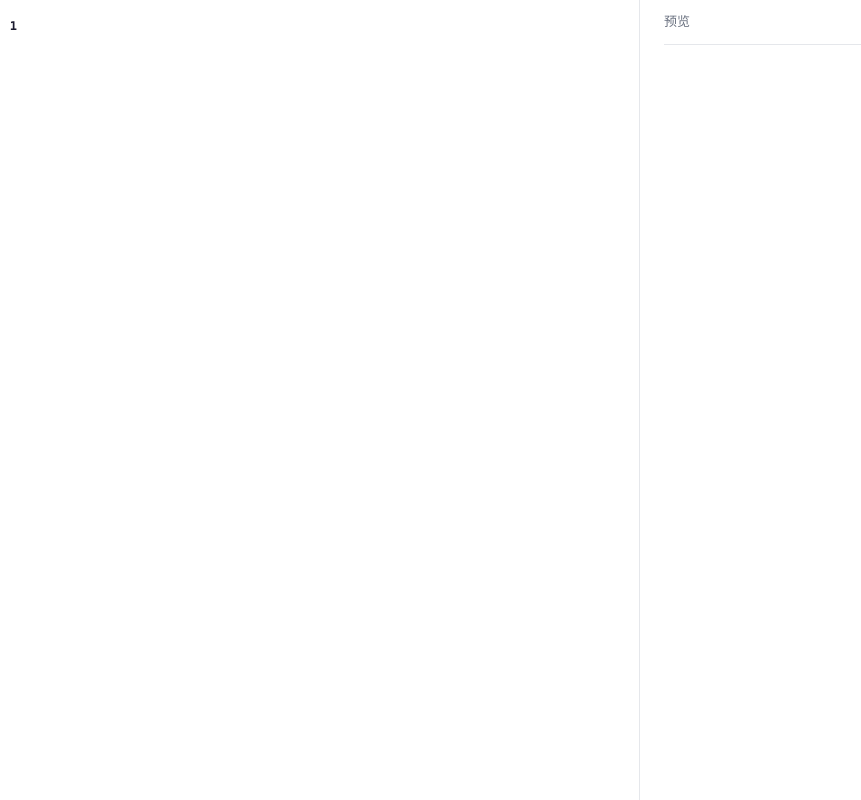
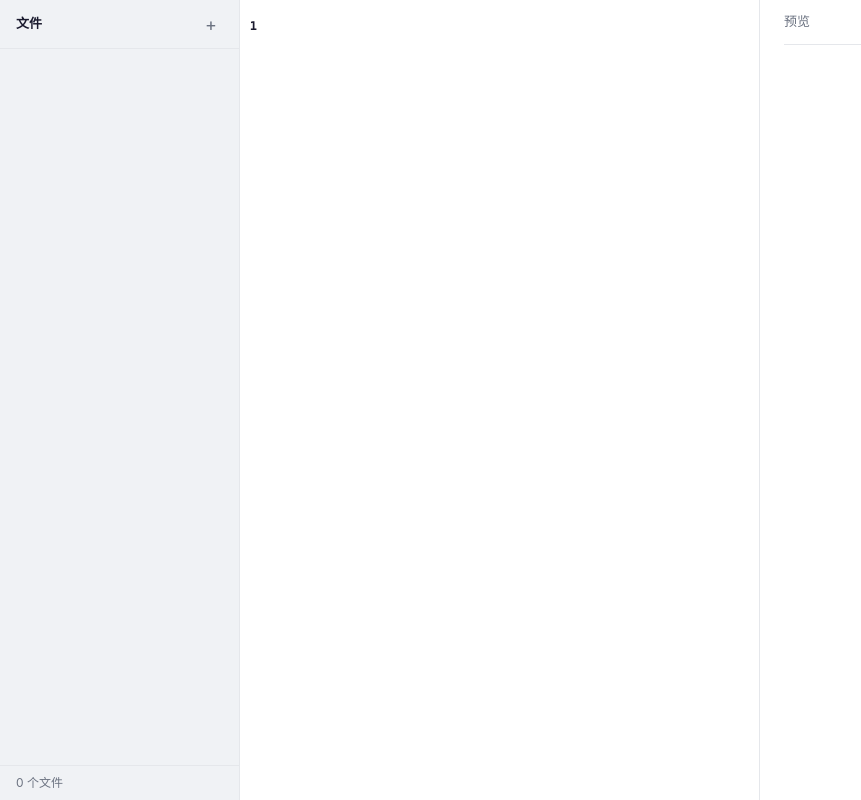
Before and after one commit to hele160/markdown-editor, a React (Vite) app: page / in a window 1280 px wide. Shown: the whole page, without its empty margins (0-861 px from the left). Built offline with nearby package versions, Linux system fonts and the light colour scheme.

Commit message:
feat: 文件管理侧边栏 & 三栏布局

```diff
--- /dev/null
+++ b/src/components/FileManager/index.module.scss
@@ -0,0 +1,132 @@
+.sidebar {
+  width: 240px;
+  height: 100%;
+  display: flex;
+  flex-direction: column;
+  background-color: var(--bg-sidebar);
+  border-right: 1px solid var(--border-color);
+  user-select: none;
+}
+
+.header {
+  display: flex;
+  align-items: center;
+  justify-content: space-between;
+  padding: 12px 16px;
+  border-bottom: 1px solid var(--border-color);
+  flex-shrink: 0;
+}
+
+.title {
+  font-size: 13px;
+  font-weight: 600;
+  color: var(--text-primary);
+}
+
+.addBtn {
+  width: 24px;
+  height: 24px;
+  display: flex;
+  align-items: center;
+  justify-content: center;
+  border: none;
+  background: transparent;
+  color: var(--text-secondary);
+  font-size: 18px;
+  border-radius: 4px;
+  cursor: pointer;
+  transition: all 0.15s;
+
+  &:hover {
+    background-color: var(--hover-bg);
+    color: var(--text-primary);
+  }
+}
+
+.list {
+  flex: 1;
+  overflow-y: auto;
+  list-style: none;
+  margin: 0;
+  padding: 4px 0;
+}
+
+.item {
+  display: flex;
+  align-items: center;
+  padding: 6px 16px;
+  cursor: pointer;
+  font-size: 13px;
+  color: var(--text-secondary);
+  transition: background-color 0.15s;
+
+  &:hover {
+    background-color: var(--hover-bg);
+    color: var(--text-primary);
+
+    .deleteBtn {
+      opacity: 1;
+    }
+  }
+
+  &.active {
+    background-color: var(--accent-color);
+    color: #fff;
+
+    .deleteBtn {
+      color: #fff;
+      opacity: 0.7;
+
+      &:hover {
+        opacity: 1;
+      }
+    }
+  }
+}
+
+.name {
+  flex: 1;
+  overflow: hidden;
+  text-overflow: ellipsis;
+  white-space: nowrap;
+}
+
+.input {
+  flex: 1;
+  border: 1px solid var(--accent-color);
+  background-color: var(--bg-primary);
+  color: var(--text-primary);
+  padding: 2px 4px;
+  font-size: 13px;
+  border-radius: 2px;
+  outline: none;
+}
+
+.deleteBtn {
+  opacity: 0;
+  width: 20px;
+  height: 20px;
+  display: flex;
+  align-items: center;
+  justify-content: center;
+  border: none;
+  background: transparent;
+  color: var(--text-secondary);
+  font-size: 16px;
+  border-radius: 4px;
+  cursor: pointer;
+  flex-shrink: 0;
+  transition: opacity 0.15s;
+
+  &:hover {
+    opacity: 1 !important;
+  }
+}
+
+.footer {
+  padding: 8px 16px;
+  font-size: 12px;
+  color: var(--text-secondary);
+  border-top: 1px solid var(--border-color);
+  flex-shrink: 0;
+}
--- /dev/null
+++ b/src/components/FileManager/index.tsx
@@ -0,0 +1,91 @@
+import { useState } from "react";
+import { useEditorStore } from "@/stores/editorStore";
+import type { MarkdownFile } from "@/types";
+import styles from "./index.module.scss";
+
+export default function FileManager() {
+  const files = useEditorStore(s => s.files);
+  const currentFileId = useEditorStore(s => s.currentFileId);
+  const setCurrentFile = useEditorStore(s => s.setCurrentFile);
+  const addFile = useEditorStore(s => s.addFile);
+  const deleteFile = useEditorStore(s => s.deleteFile);
+  const renameFile = useEditorStore(s => s.renameFile);
+
+  const [editingId, setEditingId] = useState<string | null>(null);
+  const [editingName, setEditingName] = useState("");
+
+  const handleDoubleClick = (file: MarkdownFile) => {
+    setEditingId(file.id);
+    setEditingName(file.name);
+  };
+
+  const handleRename = (id: string) => {
+    if (editingName.trim()) {
+      renameFile(id, editingName.trim());
+    }
+    setEditingId(null);
+  };
+
+  return (
+    <aside className={styles.sidebar}>
+      {/* 顶部栏 */}
+      <div className={styles.header}>
+        <span className={styles.title}>文件</span>
+        <button
+          className={styles.addBtn}
+          onClick={() => addFile()}
+          title="新建文件"
+        >
+          +
+        </button>
+      </div>
+
+      {/* 文件列表 */}
+      <ul className={styles.list}>
+        {files.map(file => (
+          <li
+            key={file.id}
+            className={`${styles.item} ${file.id === currentFileId ? styles.active : ""}`}
+            onClick={() => setCurrentFile(file.id)}
+          >
+            {editingId === file.id ? (
+              <input
+                className={styles.input}
+                value={editingName}
+                onChange={e => setEditingName(e.target.value)}
+                onBlur={() => handleRename(file.id)}
+                onKeyDown={e => {
+                  if (e.key === "Enter") handleRename(file.id);
+                  if (e.key === "Escape") setEditingId(null);
+                }}
+                autoFocus
+                onClick={e => e.stopPropagation()}
+              />
+            ) : (
+              <span
+                className={styles.name}
+                onDoubleClick={() => handleDoubleClick(file)}
+              >
+                {file.name}
+              </span>
+            )}
+
+            <button
+              className={styles.deleteBtn}
+              onClick={e => {
+                e.stopPropagation();
+                deleteFile(file.id);
+              }}
+              title="删除文件"
+            >
+              ×
+            </button>
+          </li>
+        ))}
+      </ul>
+
+      {/* 底部统计 */}
+      <div className={styles.footer}>{files.length} 个文件</div>
+    </aside>
+  );
+}
--- a/src/components/Layout/index.module.scss
+++ b/src/components/Layout/index.module.scss
@@ -1,6 +1,6 @@
 .layout {
   display: grid;
-  grid-template-columns: 1fr 1fr;
+  grid-template-columns: 240px 1fr 1fr;
   height: 100vh;
   overflow: hidden;
   background-color: var(--bg-primary);
--- a/src/components/Layout/index.tsx
+++ b/src/components/Layout/index.tsx
@@ -1,3 +1,4 @@
+import FileManager from "@/components/FileManager";
 import Editor from "@/components/Editor";
 import Preview from "@/components/Preview";
 import styles from "./index.module.scss";
@@ -5,6 +6,7 @@ import styles from "./index.module.scss";
 export default function Layout() {
   return (
     <div className={styles.layout}>
+      <FileManager />
       <section className={styles.editor}>
         <Editor />
       </section>
```
